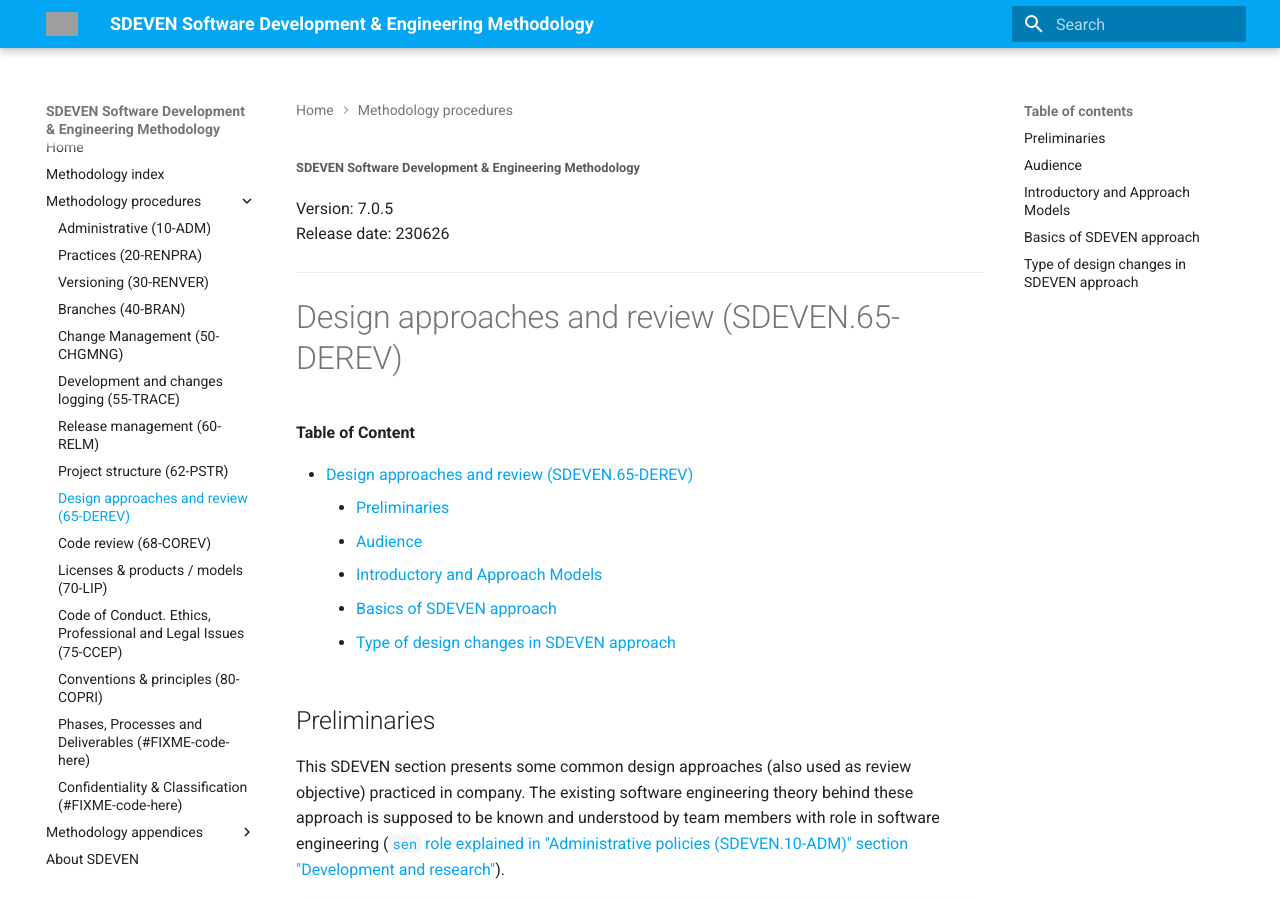
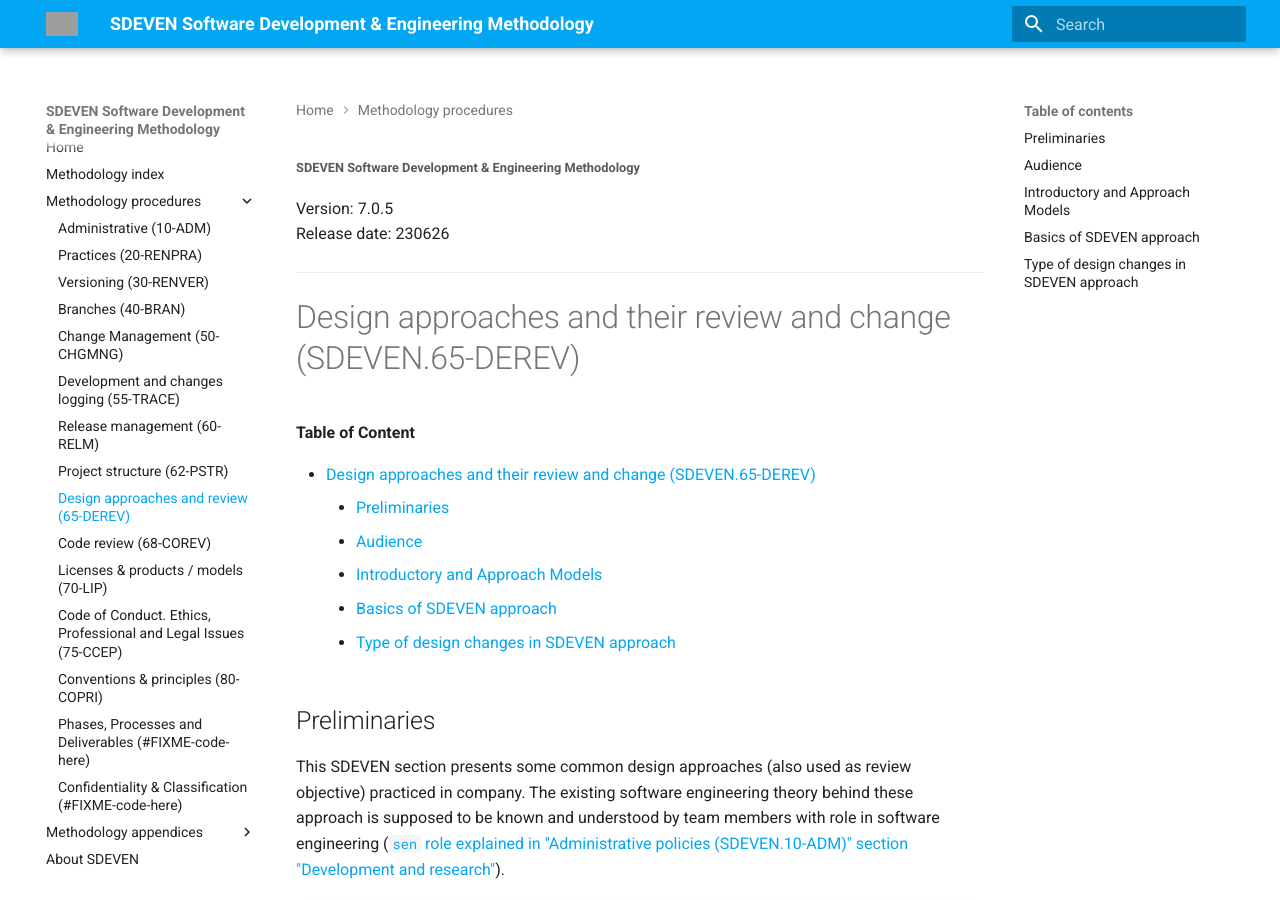
Before and after one commit to petre-renware/sdeven, an MkDocs documentation site: the page built from SDEVEN_content_docs/SDEVEN.65_DEREV.md, in a window 1280 px wide and 900 px high. Built offline with MkDocs 1.6.1 and Material for MkDocs 9.7.7, drawn with Linux system fonts in a browser that asks for light colours; grey boxes are pictures that could not be loaded.

Commit message:
Update SDEVEN.65_DEREV.md

```diff
--- a/SDEVEN_content_docs/SDEVEN.65_DEREV.md
+++ b/SDEVEN_content_docs/SDEVEN.65_DEREV.md
@@ -5,7 +5,7 @@ Release date: 230626
 
 ***
 
-# Design approaches and review (SDEVEN.65-DEREV)
+# Design approaches and their review and change (SDEVEN.65-DEREV)
 
 **Table of Content**
 
```
